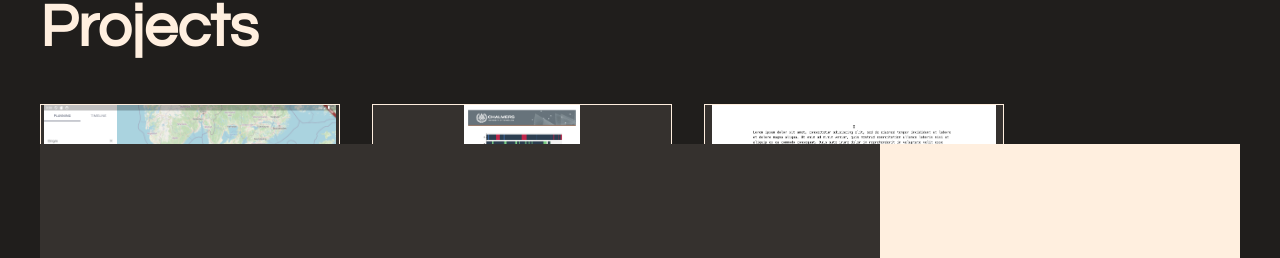
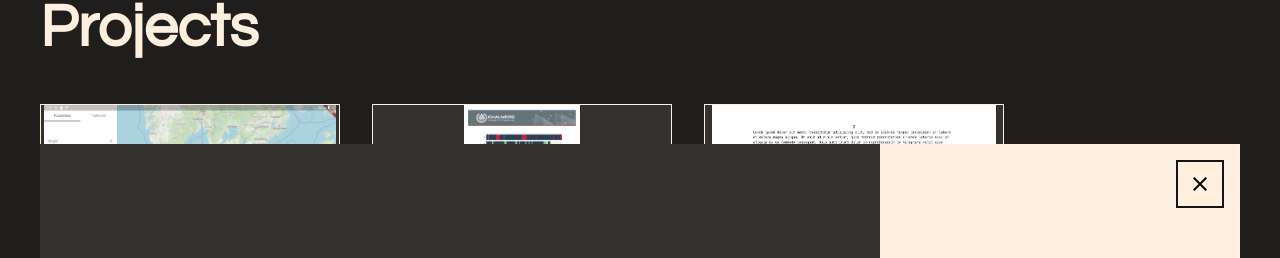
Before and after one commit to pkasinski/portfolio, a React (Vite) app: page / in a window 1280 px wide. Shown: the part 3733-3991 px from the top of the page. Built offline with nearby package versions, Linux system fonts and the light colour scheme.

Commit message:
Add button for closing the dialog window

```diff
--- a/src/App.css
+++ b/src/App.css
@@ -1,4 +1,5 @@
 @import url("https://fonts.googleapis.com/css2?family=Montserrat:ital,wght@0,100..900;1,100..900&family=Questrial&family=Urbanist:ital,wght@0,100..900;1,100..900&display=swap");
+@import url("https://fonts.googleapis.com/css2?family=Material+Symbols+Outlined:opsz,wght,FILL,GRAD@24,400,0,0&icon_names=close");
 
 body {
   font-family: "Questrial", "Urbanist", "Montserrat", sans-serif;
--- a/src/components/Project.css
+++ b/src/components/Project.css
@@ -105,3 +105,21 @@
 .project-dialog .text-container {
   background-color: var(--antique-white);
 }
+
+.close-button {
+  height: 48px;
+  width: 48px;
+  padding: 0;
+  border: 2px solid var(--night);
+  background-color: var(--antique-white);
+  position: absolute;
+  top: 16px;
+  right: 16px;
+  display: flex;
+  justify-content: center;
+  align-items: center;
+}
+
+.close-button:hover {
+  background-color: var(--light-orange);
+}
--- a/src/components/Project.tsx
+++ b/src/components/Project.tsx
@@ -35,6 +35,12 @@ export default function Project({ projectTitle, thumbnailUrl }: ProjectProps) {
       >
         <div className="image-container"></div>
         <div className="text-container"></div>
+        <button
+          className="close-button"
+          onClick={() => dialogRef.current?.close()}
+        >
+          <span className="material-symbols-outlined">close</span>
+        </button>
       </dialog>
     </>
   );
```
